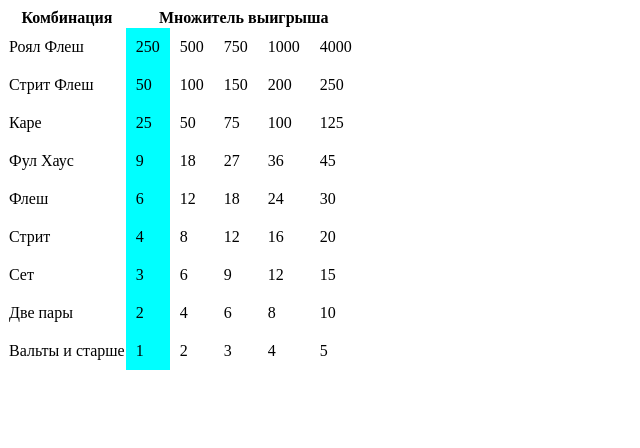
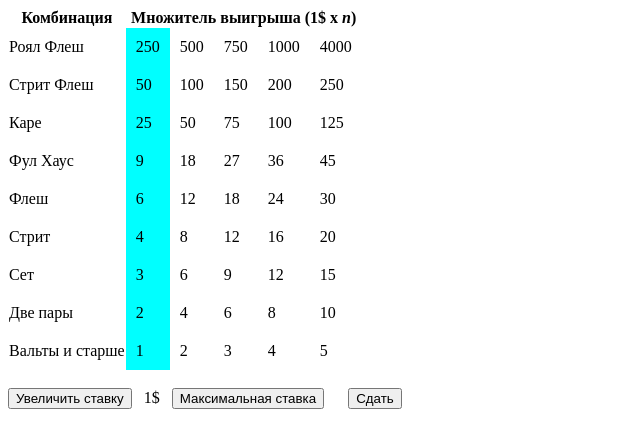
Before and after one commit to danielchacon/video-poker, a React (Create React App) app: page / in a window 1280 px wide. Shown: the top 448 px of the page, without its empty margins (0-640 px from the left). Built offline with nearby package versions, Linux system fonts and the light colour scheme.

Commit message:
Tools: WIP

```diff
--- a/src/App.tsx
+++ b/src/App.tsx
@@ -1,10 +1,32 @@
-import { PayTable } from "./components/pay-table";
+import { useState } from 'react';
+
+import { PayTable } from './components/pay-table';
+import { Tools } from './components/tools';
 
 function App() {
+    const [bet, setBet] = useState(1);
 
-  return (
-    <PayTable />
-  );
+    const raiseBet = () => {
+        setBet(bet + 1 > 5 ? 1 : bet + 1);
+    };
+
+    return (
+        <div>
+            <PayTable
+                bet={bet}
+                columnClickCallback={bet => setBet(bet)}
+            />
+            <br></br>
+            <Tools
+                bet={bet}
+                gameIsOn={false}
+                cardsHeld={false}
+                won={false}
+                raiseBetCallback={raiseBet}
+                maxBetCallback={() => setBet(5)}
+            />
+        </div>
+    );
 }
 
 export default App;
--- a/src/components/pay-table.tsx
+++ b/src/components/pay-table.tsx
@@ -1,9 +1,12 @@
 import './pay-table.scss';
 
-import { useState } from 'react';
+interface Props {
+    bet: number;
+    columnClickCallback: (bet: number) => void;
+}
 
-export const PayTable = () => {
-    const [selectedColumn, setSelectedColumn] = useState<number>(0);
+export const PayTable = (props: Props) => {
+    const { bet, columnClickCallback } = props;
 
     const tableData = [
         {
@@ -53,16 +56,14 @@ export const PayTable = () => {
         },
     ];
 
-    const handleCellClick = (index: number) => {
-        setSelectedColumn(index);
-    };
-
     return (
         <table>
             <thead>
                 <tr>
                     <th>Комбинация</th>
-                    <th colSpan={5}>Множитель выигрыша</th>
+                    <th colSpan={5}>
+                        Множитель выигрыша (1$ x <i>n</i>)
+                    </th>
                 </tr>
             </thead>
             <tbody>
@@ -71,8 +72,8 @@ export const PayTable = () => {
                         <td>{row.title}</td>
                         {row.multipliers.map((cell, index) => (
                             <td
-                                className={`cell ${selectedColumn === index ? 'selected' : ''}`}
-                                onClick={() => handleCellClick(index)}
+                                className={`cell ${bet - 1 === index ? 'selected' : ''}`}
+                                onClick={() => columnClickCallback(index + 1)}
                             >
                                 {cell}
                             </td>
--- /dev/null
+++ b/src/components/tools.tsx
@@ -0,0 +1,38 @@
+import { useState } from 'react';
+
+interface Props {
+    bet: number;
+    gameIsOn: boolean;
+    cardsHeld: boolean;
+    won: boolean;
+    raiseBetCallback: () => void;
+    maxBetCallback: () => void;
+}
+
+export const Tools = (props: Props) => {
+    const { bet, gameIsOn, cardsHeld, won, raiseBetCallback, maxBetCallback } = props;
+
+    return (
+        <div>
+            <button
+                disabled={gameIsOn}
+                onClick={raiseBetCallback}
+            >
+                Увеличить ставку
+            </button>
+            &nbsp;&nbsp;&nbsp;
+            <span>{bet}$</span>
+            &nbsp;&nbsp;&nbsp;
+            <button
+                disabled={gameIsOn}
+                onClick={maxBetCallback}
+            >
+                Максимальная ставка
+            </button>
+            &nbsp;&nbsp;&nbsp;
+            {won && <button>Удвоить</button>}
+            &nbsp;&nbsp;&nbsp;
+            <button>{cardsHeld ? 'Заменить карты' : 'Сдать'}</button>
+        </div>
+    );
+};
```
